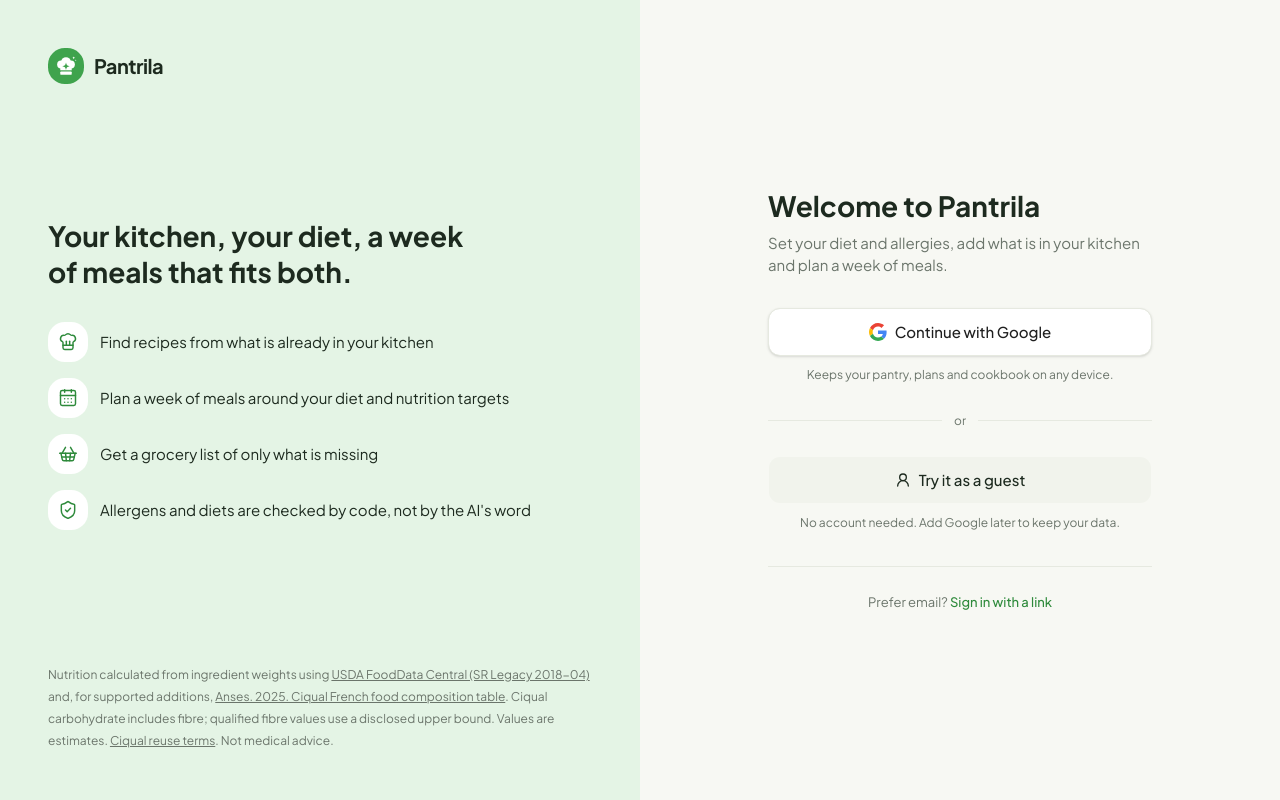
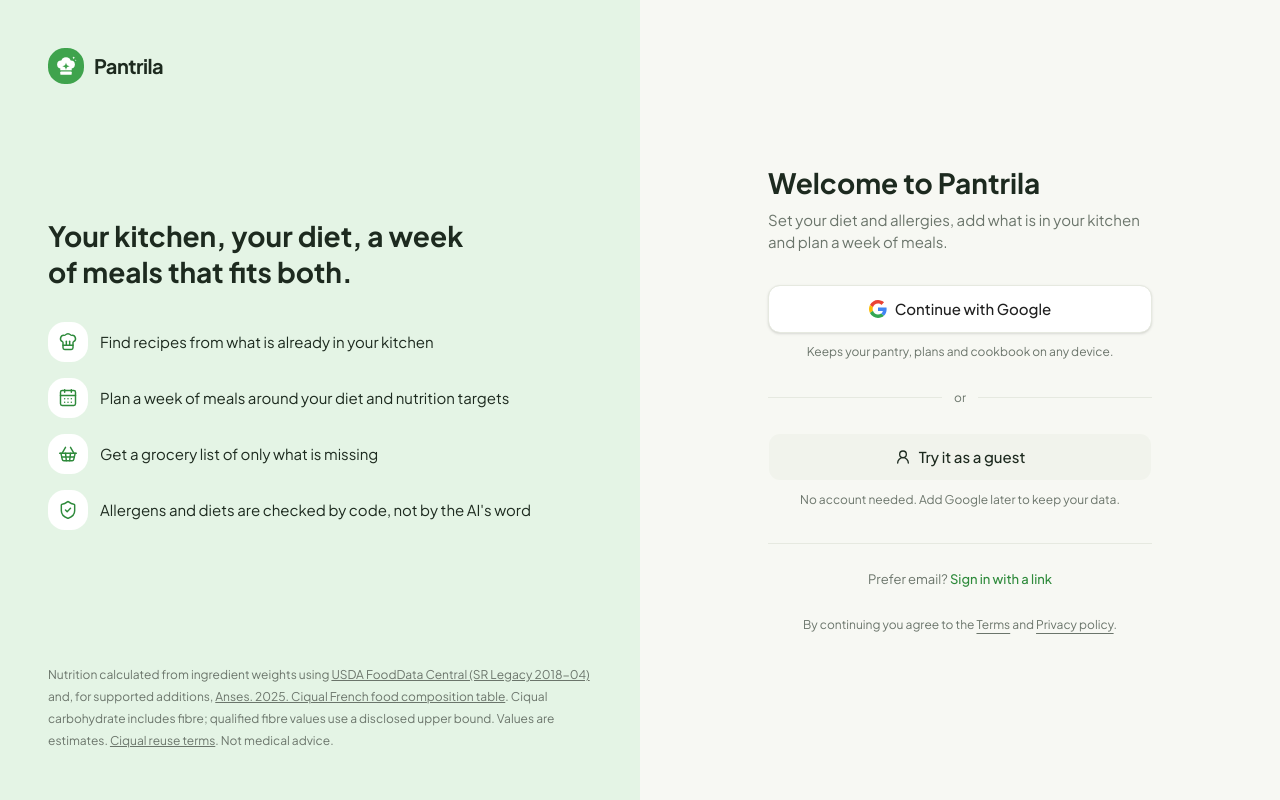
Before and after one commit to mikegauci/pantrila, a Next.js app in the folder web/: page /login in a window 1280 px wide. Built offline with nearby package versions, Linux system fonts and the light colour scheme; no server answers.

Commit message:
Link the terms and privacy policy from the sign-in page

```diff
--- a/web/src/app/login/page.tsx
+++ b/web/src/app/login/page.tsx
@@ -166,6 +166,12 @@
               </p>
             )}
           </div>
+          <p className="mt-6 text-center text-[12px] text-muted-foreground">
+            By continuing you agree to the{" "}
+            <a href="https://pantrila.com/terms" className="underline underline-offset-4 hover:text-foreground">Terms</a>
+            {" "}and{" "}
+            <a href="https://pantrila.com/privacy" className="underline underline-offset-4 hover:text-foreground">Privacy policy</a>.
+          </p>
         </div>
       </section>
     </main>
```
